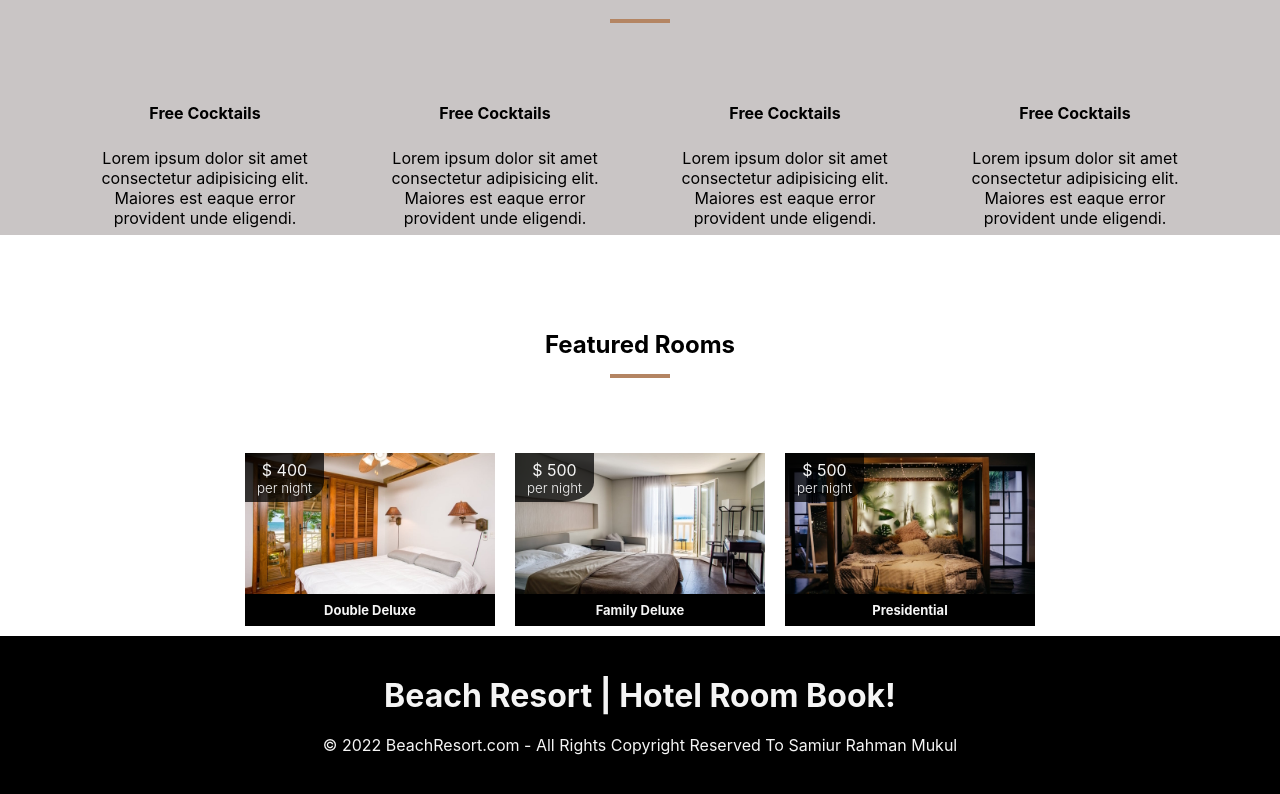
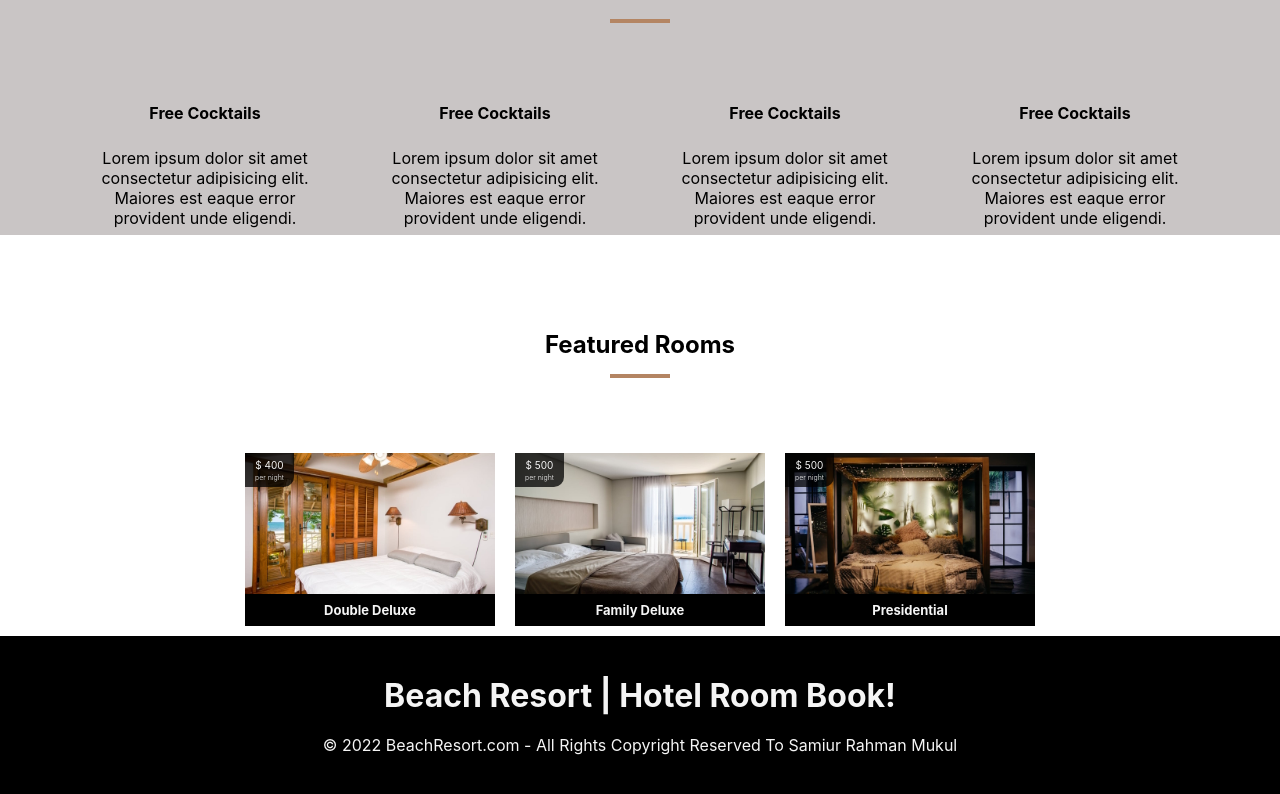
Before and after one commit to souravpany/react-beach-resort, a React (Create React App) app: page / in a window 1280 px wide. Shown: the part 815-1609 px from the top of the page. Built offline with nearby package versions, Linux system fonts and the light colour scheme.

Commit message:
code clean up

```diff
--- a/src/components/layout/featured-room/featured-room-card.css
+++ b/src/components/layout/featured-room/featured-room-card.css
@@ -25,24 +25,25 @@
 }
 
 .card-left-corner-content{
+    text-align: center;
     top: 10px;
     left: 10px;
     position: absolute;
-    height: 35px;
-    width: 65px;
-    padding: 7px;
     background-color: rgba(0, 0, 0, 0.749);
-    border-bottom-right-radius: 40%;
+    border-radius: 0px 0px 10px 0px;
 }
 
 .card-left-corner-content text {
-    font-size: medium;
+    font-size: 10px;
     font-weight: 400;
     color: whitesmoke;
-
+    padding: 5px 5px;
 }
 .card-left-corner-content p {
-    font-size: smaller;
+    font-size: 7px;
     color: whitesmoke;
     font-weight: 300;
+    padding-left: 10px;
+    padding-right: 10px;
+    padding-bottom: 5px;
 }
```
